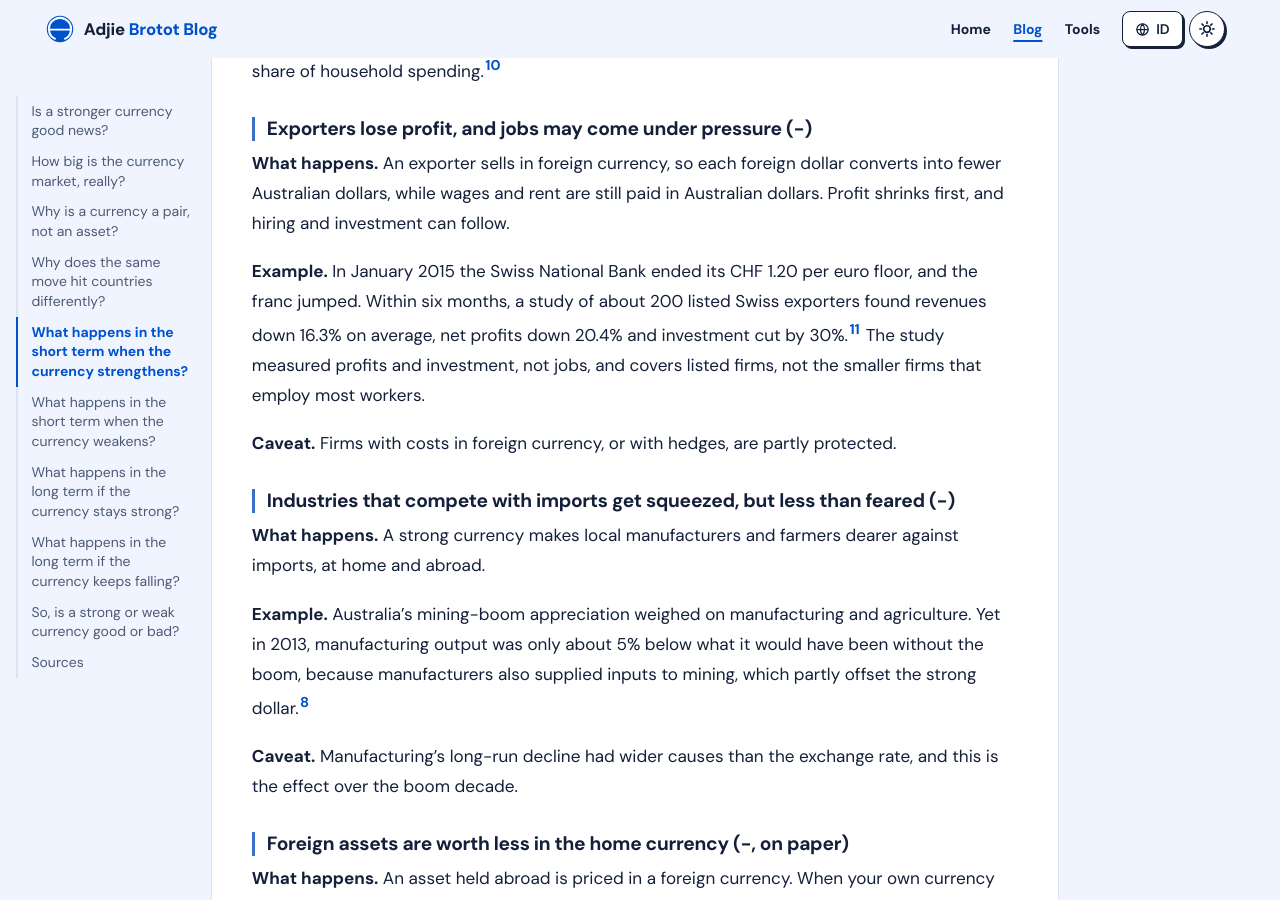
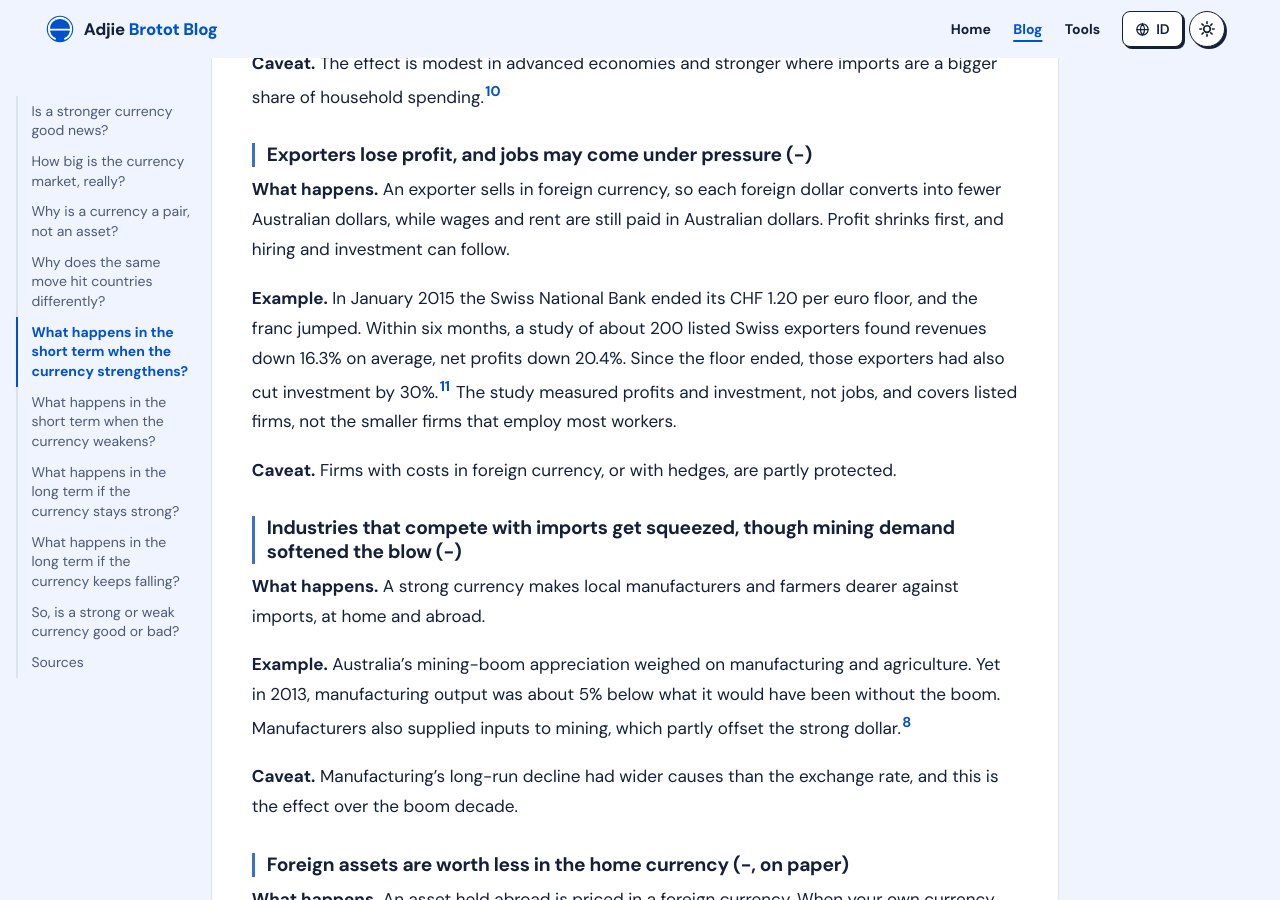
Before and after one commit to adjiebrotot/blog, a Jekyll site: the page built from en/_posts/2026-11-19-currency-appreciation-depreciation-household.md, in a window 1280 px wide and 900 px high, scrolled down 4974 px. Built offline with Jekyll 4.4.1, drawn with Linux system fonts in a browser that asks for light colours; some of the changed text lies outside the part shown.

Commit message:
Currency posts: final review fixes (Swiss investment timing, squeeze heading)
Co-Authored-By: Claude Opus 5.5 <noreply@anthropic.com>
Claude-Session: https://claude.ai/code/session_01QpNtMjjaPMKBfbsDosoiJb

```diff
--- a/en/_posts/2026-11-19-currency-appreciation-depreciation-household.md
+++ b/en/_posts/2026-11-19-currency-appreciation-depreciation-household.md
@@ -74,15 +74,15 @@ When the Aussie dollar rises, imports get cheaper and exports get dearer. Four e
 
 **What happens.** An exporter sells in foreign currency, so each foreign dollar converts into fewer Australian dollars, while wages and rent are still paid in Australian dollars. Profit shrinks first, and hiring and investment can follow.
 
-**Example.** In January 2015 the Swiss National Bank ended its CHF 1.20 per euro floor, and the franc jumped. Within six months, a study of about 200 listed Swiss exporters found revenues down 16.3% on average, net profits down 20.4% and investment cut by 30%.[^epfl] The study measured profits and investment, not jobs, and covers listed firms, not the smaller firms that employ most workers.
+**Example.** In January 2015 the Swiss National Bank ended its CHF 1.20 per euro floor, and the franc jumped. Within six months, a study of about 200 listed Swiss exporters found revenues down 16.3% on average, net profits down 20.4%. Since the floor ended, those exporters had also cut investment by 30%.[^epfl] The study measured profits and investment, not jobs, and covers listed firms, not the smaller firms that employ most workers.
 
 **Caveat.** Firms with costs in foreign currency, or with hedges, are partly protected.
 
-### Industries that compete with imports get squeezed, but less than feared (−)
+### Industries that compete with imports get squeezed, though mining demand softened the blow (−)
 
 **What happens.** A strong currency makes local manufacturers and farmers dearer against imports, at home and abroad.
 
-**Example.** Australia's mining-boom appreciation weighed on manufacturing and agriculture. Yet in 2013, manufacturing output was only about 5% below what it would have been without the boom, because manufacturers also supplied inputs to mining, which partly offset the strong dollar.[^tulip]
+**Example.** Australia's mining-boom appreciation weighed on manufacturing and agriculture. Yet in 2013, manufacturing output was about 5% below what it would have been without the boom. Manufacturers also supplied inputs to mining, which partly offset the strong dollar.[^tulip]
 
 **Caveat.** Manufacturing's long-run decline had wider causes than the exchange rate, and this is the effect over the boom decade.
 
@@ -241,7 +241,7 @@ If a loan is part of the picture, my post on [whether debt is bad](/en/is-debt-b
 [^tulip]: Peter Tulip, [The Effect of the Mining Boom on the Australian Economy](https://www.rba.gov.au/publications/bulletin/2014/dec/3.html), RBA Bulletin, December 2014.
 [^manalo]: Joseph Manalo, Dilhan Perera and Daniel Rees, [Exchange Rate Movements and the Australian Economy](https://www.rba.gov.au/publications/rdp/2014/2014-11.html), RBA Research Discussion Paper 2014-11.
 [^mccarthy]: Jonathan McCarthy, [Pass-through of Exchange Rates and Import Prices to Domestic Inflation in Some Industrialized Economies](https://www.bis.org/publ/work79.htm), BIS Working Paper 79, 1999.
-[^epfl]: EPFL News, 12 February 2016, [Offshoring looms after the removal of the CHF/EUR exchange-rate floor](https://actu.epfl.ch/news/offshoring-looms-after-the-removal-of-the-chf-exch): about 200 listed firms; revenues down 16.3%, net profits down 20.4% and investment cut by 30% within six months; share of acquisitions made abroad up from 45% to 63%.
+[^epfl]: EPFL News, 12 February 2016, [Offshoring looms after the removal of the CHF/EUR exchange-rate floor](https://actu.epfl.ch/news/offshoring-looms-after-the-removal-of-the-chf-exch): about 200 listed firms; revenues down 16.3%, net profits down 20.4% within six months; investment cut by 30% since the floor ended; share of acquisitions made abroad up from 45% to 63%.
 [^nbim]: Norges Bank Investment Management, [Negative return in the third quarter](https://www.nbim.no/en/news-and-insights/the-press/press-releases/2026/negative-return-in-the-third-quarter/), 22 October 2026: the krone's strengthening reduced the fund's value by NOK 472 billion in the third quarter; fund value about NOK 22,014 billion at the end of the quarter.
 [^cole]: Rebecca Cole and Sean Nightingale, [Sensitivity of Australian Trade to the Exchange Rate](https://www.rba.gov.au/publications/bulletin/2016/sep/2.html), RBA Bulletin, September 2016.
 [^japan]: Asahi Shimbun, 15 January 2025 (2024 visitors from the Japan National Tourism Organization, spending from the Japan Tourism Agency's preliminary figures); Business Insider, 28 April 2024, "Weak Yen Boosts Japan Tourism to Record High" (outbound travel in March 2024 37% below 2019).
```
Also changed, not shown: other parts of en/_posts/2026-11-19-currency-appreciation-depreciation-household.md (+1 -1 lines), id/_posts/2026-11-19-dampak-kurs-rupiah-ke-kehidupan-sehari-hari.md (+2 -2 lines).
